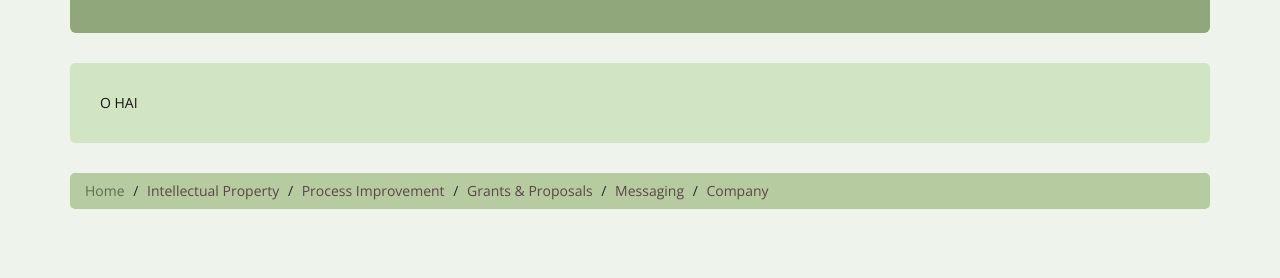
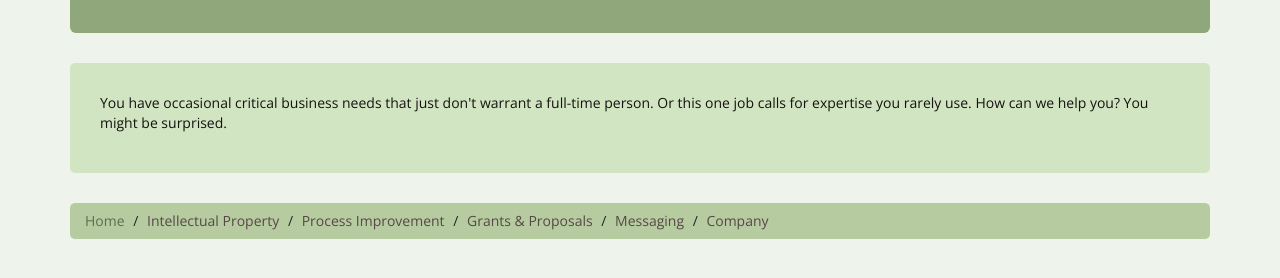
Before and after one commit to lexiemartin/marciareidmartin, a plain HTML site: page gammaOne.html in a window 1280 px wide. Shown: the part 120-398 px from the top of the page. Drawn offline with nearby package versions, Linux system fonts and the light colour scheme.

Commit message:
Clean tags

```diff
--- a/gammaOne.html
+++ b/gammaOne.html
@@ -5,39 +5,34 @@
 <!doctype html>
 <html>
 <head>
+	<title>Marcia Reid Martin and Associates</title>
+	<meta charset="utf-8" />
+	<meta http-euiv="Content-type" content="text/html; charset=utf-8" />
+	<meta name="viewport" content="width=device-width, initial-scale=1" />
 
-<!-- One day I will understand the art and science of search engine optimization. In the mean time I have ripped the code off from your existing website. -->
 	<meta name='description' content='A consultant mentors team members' />
 	<meta name='keywords' content='consultants, software project management, intellectual property, grants, technical writing' />
 	<meta property='og:site_name' content='Marcia Reid Martin &amp; Associates, LLC' />
 	<meta property='og:title' content='Experience for rent:: intellectual property, technical writing, software engineering, process' />
 	<meta property='og:description' content='A consultant mentors team members' />
 	<meta property='og:url' content='http://www.marciareidmartin.com/' />
-
 	<meta http-equiv="Content-Type" content="text/html; charset=utf-8"/>
 
-	<title>Marcia Reid Martin and Associates</title>
 
 	<link rel="stylesheet" href="https://maxcdn.bootstrapcdn.com/bootstrap/3.3.4/css/bootstrap.min.css" type="text/css">
-
 	<link rel="stylesheet" href="https://maxcdn.bootstrapcdn.com/bootswatch/3.3.4/journal/bootstrap.min.css" type="text/css">
-
 	<link rel="stylesheet" href="style.css" type="text/css">
-
 	<link href='http://fonts.googleapis.com/css?family=Open+Sans:400,300,700' rel='stylesheet' type='text/css'>
-
 	<script src="https://maxcdn.bootstrapcdn.com/bootstrap/3.3.4/js/bootstrap.min.js"></script>
-<!-- Now I have to switch commenting styles. This is how we do it up in HTML and I have to use different markup when it's time to do CSS. BUGGRE ALLE THIS FOR A LARKE. That's a Good Omens reference. One day I will convince someone I know in real life to read that book, I swear, because it is the funniest thing on the planet to me. I will remain upset about Terry Prachett's death indefinitely.  -->
 
 </head>
 
 <body>
 	<div class="container">
-	<!-- Everything goes in the container -->
 		<div class="jumbotron"><h1>Marcia Reid Martin & Associates LLC</h1></div>
 
 		<div class="myPanel">
-		O HAI
+			<p>You have occasional critical business needs that just don't warrant a full-time person.  Or this one job calls for expertise you rarely use.  How can we help you?  You might be surprised.</p>
 		</div>
 
 		<ul class="breadcrumb">
@@ -48,7 +43,6 @@
 			<li><a href="#">Messaging</a></li>
 			<li><a href="#">Company</a></li>
 		</ul>
-	<!-- Container is over! -->
 	</div>
 
 </body>
```
Lines whose indentation alone changed are shown as unchanged.
